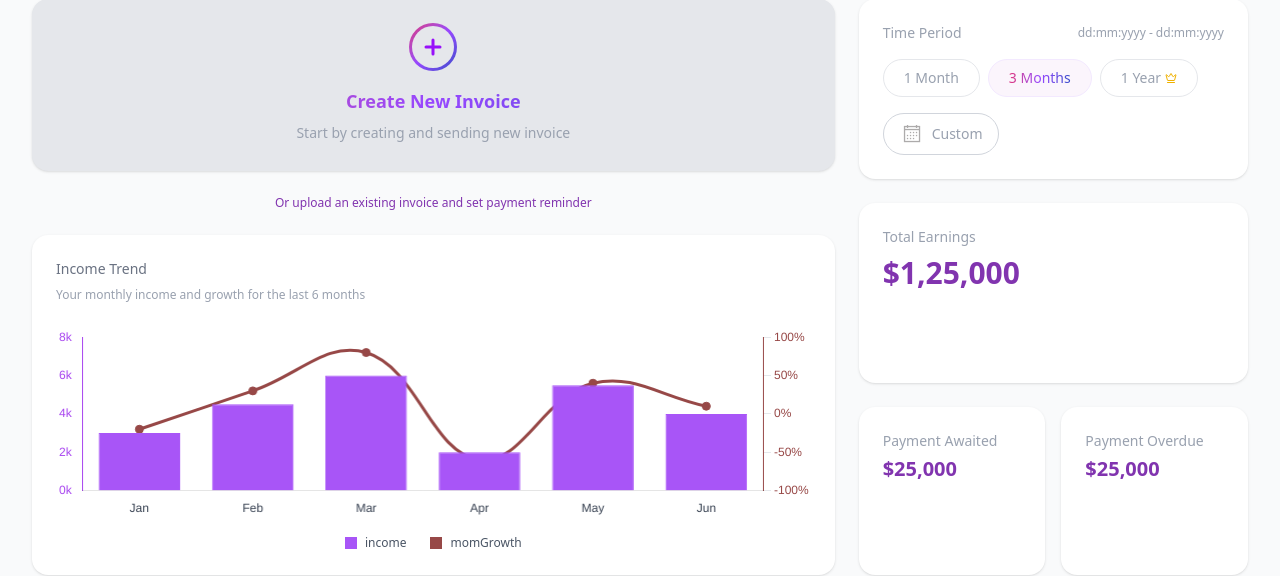
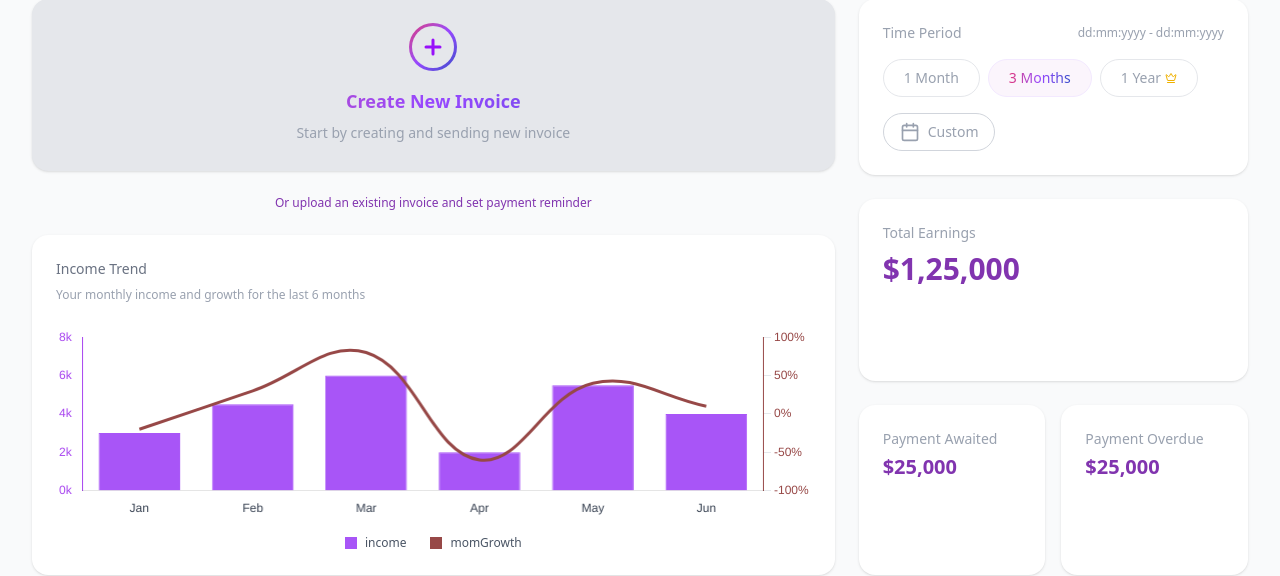
Before and after one commit to HarshithKDev/sparkonomy, a React (Vite) app: page / in a window 1280 px wide. Shown: the part 105-681 px from the top of the page. Built offline with nearby package versions, Linux system fonts and the light colour scheme.

Commit message:
update icons

```diff
--- a/src/InvoiceDashboard.jsx
+++ b/src/InvoiceDashboard.jsx
@@ -1,9 +1,8 @@
 import React, { useState } from 'react';
-import { ChevronLeft, Plus, ChevronDown, Edit, Bell, Crown } from 'lucide-react';
+import { ChevronLeft, Plus, ChevronDown, Edit, Bell, Crown, Calendar } from 'lucide-react';
 import { Chart as ChartJS, CategoryScale, LinearScale, BarElement, PointElement, LineElement, Title, Tooltip, Legend } from 'chart.js';
 import { Bar } from 'react-chartjs-2';
 import ReactLogo from './assets/profile.png';
-import CalendarIcon from './assets/calender.png';
 import LogoPaw from './assets/logo.png';
 import './App.css';
 
@@ -67,6 +66,18 @@ const InvoiceDashboard = () => {
     labels: monthData.map(d => d.month),
     datasets: [
       {
+        type: 'line',
+        label: 'momGrowth',
+        data: monthData.map(d => d.growth),
+        borderColor: '#974847',
+        backgroundColor: '#974847',
+        pointBackgroundColor: '#974847',
+        pointBorderColor: '#974847',
+        pointRadius: 0,
+        yAxisID: 'y2',
+        tension: 0.4,
+      },
+      {
         type: 'bar',
         label: 'Income',
         data: monthData.map(d => d.income),
@@ -74,18 +85,6 @@ const InvoiceDashboard = () => {
         borderColor: '#A855F7',
         borderWidth: 1,
         yAxisID: 'y1',
-      },
-      {
-        type: 'line',
-        label: 'momGrowth',
-        data: monthData.map(d => d.growth),
-        borderColor: '#974847',
-        backgroundColor: '#974847',
-        pointBackgroundColor: '#974847',
-        pointBorderColor: '#974847',
-        pointRadius: 4,
-        yAxisID: 'y2',
-        tension: 0.4,
       },
     ],
   };
@@ -244,8 +243,8 @@ const InvoiceDashboard = () => {
                 onClick={() => setSelectedPeriod('Custom')}
                 className={`px-4 py-2 rounded-full text-sm flex items-center border transition-colors ${selectedPeriod === 'Custom' ? 'border-[#f3e9ff] bg-[#fbf5fc]' : 'bg-white text-gray-400 border-gray-300'}`}
               >
-                {/* Replaced emoji with image icon */}
-                <img src={CalendarIcon} alt="Calendar Icon" className={`w-6 h-6 p-0 mr-2 ${selectedPeriod === 'Custom' ? 'filter invert' : ''}`} />
+                {/* Replaced image with icon */}
+                <Calendar className={`w-5 h-5 p-0 mr-2 ${selectedPeriod === 'Custom' ? 'text-black' : 'text-gray-400'}`} />
                 <span className={selectedPeriod === 'Custom' ? 'bg-gradient-to-r from-[#DD2A7B] via-[#9747FF] to-[#334CCA] bg-clip-text text-transparent' : 'text-gray-400'}>Custom</span>
               </button>
             </div>
@@ -328,8 +327,8 @@ const InvoiceDashboard = () => {
                 onClick={() => setSelectedPeriod('Custom')}
                 className={`px-4 py-2 rounded-full text-sm flex items-center border transition-colors ${selectedPeriod === 'Custom' ? 'border-[#f3e9ff] bg-[#fbf5fc]' : 'bg-white text-gray-400 border-gray-300'}`}
               >
-                {/* Replaced emoji with image icon */}
-                <img src={CalendarIcon} alt="Calendar Icon" className={`w-6 h-6 p-0 mr-2 ${selectedPeriod === 'Custom' ? 'filter invert' : ''}`} />
+                {/* Replaced image with icon */}
+                <Calendar className={`w-5 h-5 p-0 mr-2 ${selectedPeriod === 'Custom' ? 'text-black' : 'text-gray-400'}`} />
                 <span className={selectedPeriod === 'Custom' ? 'bg-gradient-to-r from-[#DD2A7B] via-[#9747FF] to-[#334CCA] bg-clip-text text-transparent' : 'text-gray-400'}>Custom</span>
               </button>
             </div>
```
Also changed, not shown: src/assets/calender.png (deleted).
